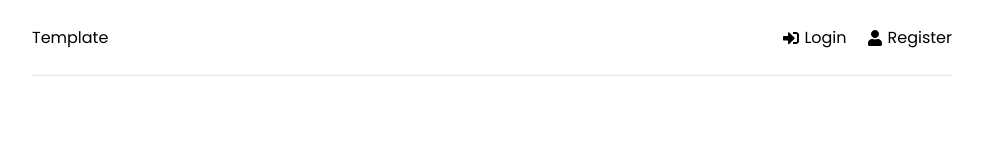
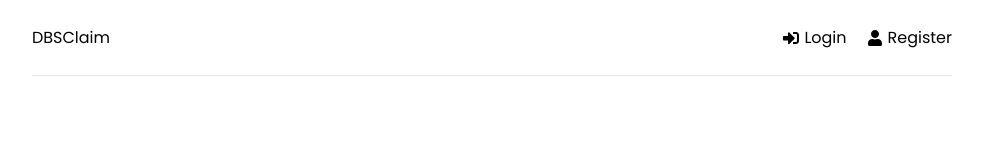
Before and after one commit to thunderbread5/TT2_10, a React (Create React App) app in the folder frontend/: page / in a window 1280 px wide. Shown: the top 150 px of the page, without its empty margins (148-1131 px from the left). Built offline with nearby package versions, Linux system fonts and the light colour scheme.

Commit message:
Modified template to appname

```diff
--- a/frontend/src/components/Header.jsx
+++ b/frontend/src/components/Header.jsx
@@ -16,7 +16,7 @@ function Header() {
     return (
         <header className="header">
             <div className="logo">
-                <Link to="/">Template</Link>
+                <Link to="/">DBSClaim</Link>
             </div>
             <ul>
                 {user ? (
```
